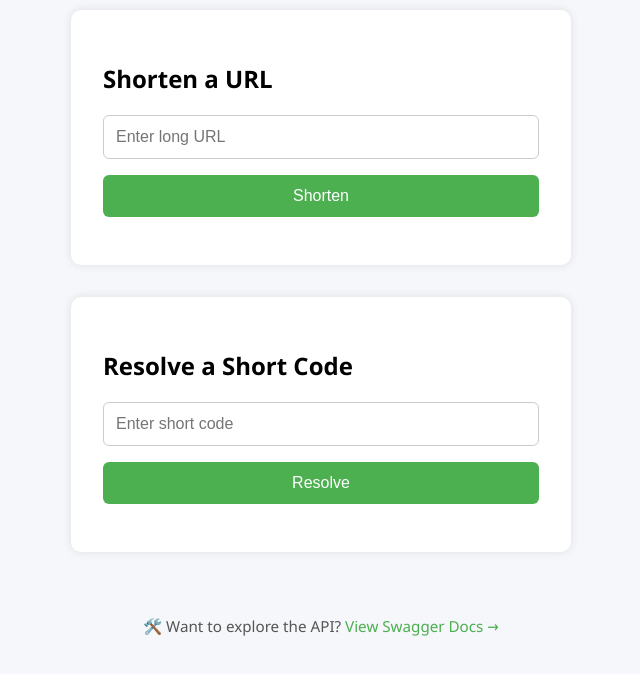
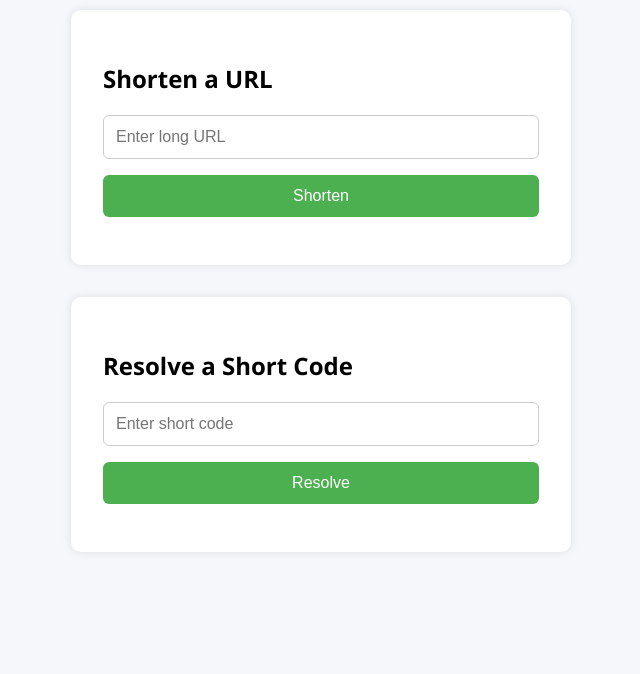
Before and after one commit to palashb01/Go-url-shortener, a plain HTML site: page frontend/index.html in a window 1280 px wide. Shown: the part 118-792 px from the top of the page, without its empty margins (319-959 px from the left). Drawn offline with Linux system fonts and the light colour scheme.

Commit message:
Fix: Migrate the swagger from docker to static.

```diff
--- a/frontend/index.html
+++ b/frontend/index.html
@@ -83,12 +83,12 @@
     <p class="result" id="resolveResult"></p>
   </div>
 
-  <p style="margin-top: 2rem; font-size: 0.95rem; color: #555;">
+  <!-- <p style="margin-top: 2rem; font-size: 0.95rem; color: #555;">
     🛠️ Want to explore the API?
     <a href="http://localhost:8081" target="_blank" style="color: #4CAF50; text-decoration: none;">
       View Swagger Docs →
     </a>
-  </p>
+  </p> -->
 
   <script>
     const API_BASE = window.location.origin.replace(":3000", ":8080");
```
